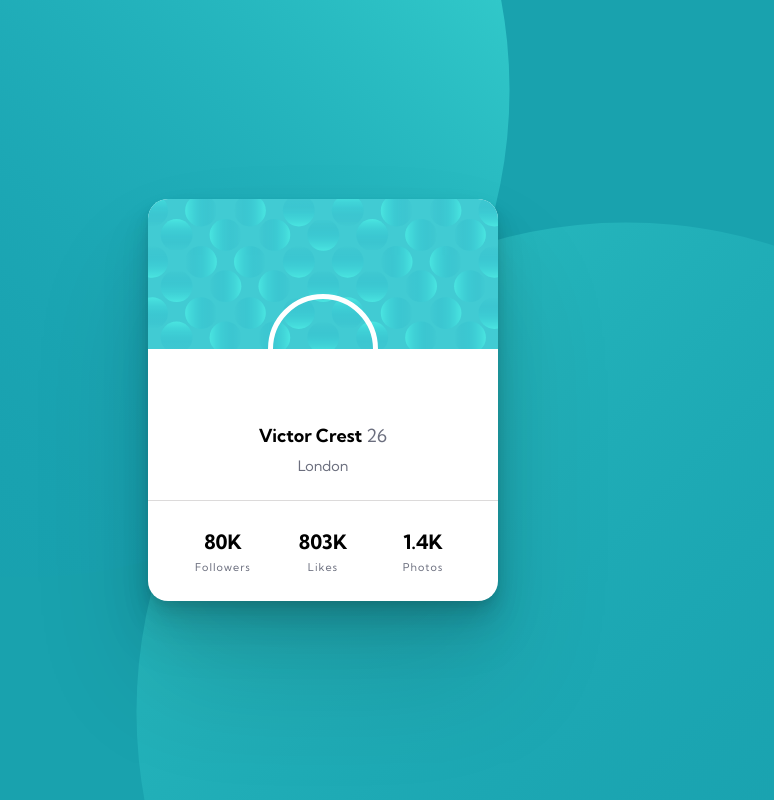
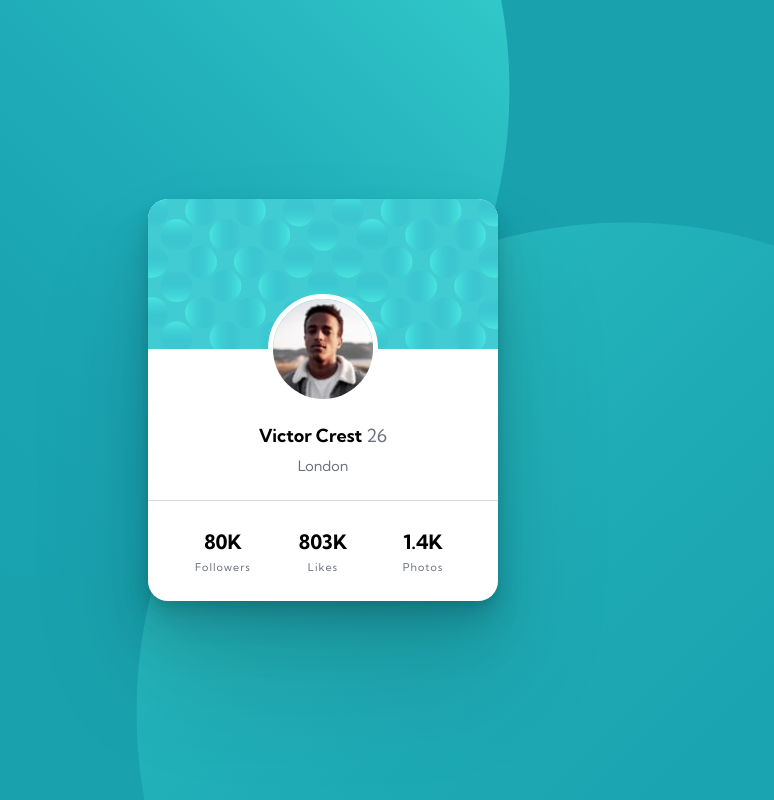
Before and after one commit to 0603anton/front-end-mentors-projects, a plain HTML site: page index.html in a window 1280 px wide. Shown: the whole page, without its empty margins (317-1091 px from the left). Drawn offline with Linux system fonts and the light colour scheme; the site is published under a folder, as on GitHub Pages, so addresses that start at the root find nothing.

Commit message:
fix: implement correct loading path for images

```diff
--- a/index.html
+++ b/index.html
@@ -4,7 +4,7 @@
 <head>
   <meta charset="UTF-8">
   <meta name="viewport" content="width=device-width, initial-scale=1.0">
-  <!-- displays site properly based on user's device -->
+
 
   <link rel="icon" type="image/png" sizes="32x32" href="./images/favicon-32x32.png">
 
@@ -16,15 +16,11 @@
 
 <body>
   <main>
-    <!-- <div class="circles">
-      <img class="c1" src="/images/bg-pattern-top.svg" alt="">
-      <img class="c2" src="/images/bg-pattern-bottom.svg" alt="">
-    </div> -->
     <div class="card">
       <div class="card-header"></div>
       <div class="card-body">
         <div class="image-holder">
-          <img src="/images/image-victor.jpg" alt="">
+          <img src="./images/image-victor.jpg" alt="person-image">
         </div>
         <h2 class="name-age">
           Victor Crest
```
